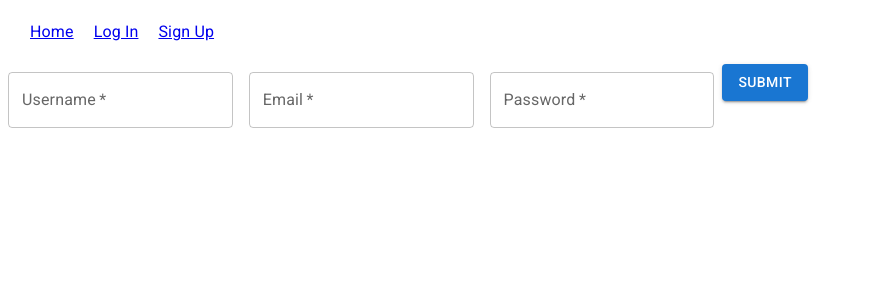
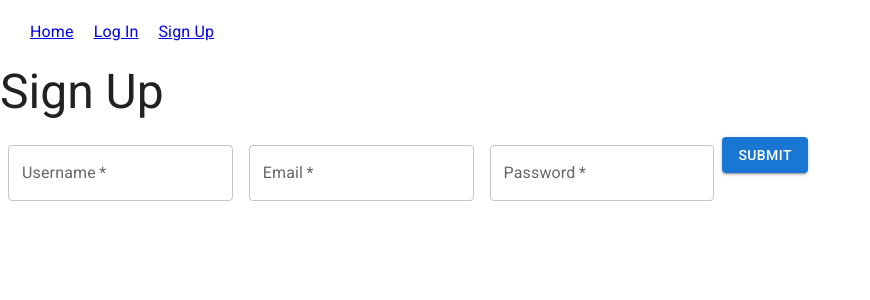
Before and after one commit to jessicamcg/cinegraph, a React (Create React App) app in the folder client/: page /signup in a window 1280 px wide. Shown: the top 300 px of the page, without its empty margins (0-870 px from the left). Built offline with nearby package versions, Linux system fonts and the light colour scheme.

Commit message:
login page renders through nav

```diff
--- a/client/src/App.js
+++ b/client/src/App.js
@@ -11,6 +11,7 @@ import { BrowserRouter as Router, Route, Switch } from 'react-router-dom';
 import Navbar from "./components/Navbar";
 import Home from "./pages/Home";
 import SignupForm from "./pages/SignupForm";
+import LoginForm from './pages/LoginForm';
 
 const httpLink = createHttpLink({
   uri: '/graphql',
@@ -40,7 +41,7 @@ function App() {
         <Navbar />
         <Switch>
           <Route exact path="/" component={Home} />
-          {/* <Route exact path="/login" component={Login} /> */}
+          <Route exact path="/login" component={LoginForm} />
           <Route exact path="/signup" component={SignupForm} />
         </Switch>
       </Router>
--- /dev/null
+++ b/client/src/pages/LoginForm.js
@@ -0,0 +1,18 @@
+import React, { useState } from "react";
+import Box from "@mui/material/Box";
+import TextField from "@mui/material/TextField";
+import Button from "@mui/material/Button";
+import Typography from '@mui/material/Typography';
+
+import { useMutation } from '@apollo/client';
+import { LOGIN } from '../utils/mutations';
+import Auth from '../utils/auth';
+
+
+export default function LoginForm() {
+    return (
+        <Box>
+
+        </Box>
+    )
+}
--- a/client/src/pages/SignupForm.js
+++ b/client/src/pages/SignupForm.js
@@ -2,6 +2,7 @@ import React, { useState } from "react";
 import Box from "@mui/material/Box";
 import TextField from "@mui/material/TextField";
 import Button from "@mui/material/Button";
+import Typography from '@mui/material/Typography';
 
 import { useMutation } from '@apollo/client';
 import { ADD_USER } from '../utils/mutations';
@@ -36,6 +37,9 @@ export default function SignupForm() {
             autoComplete="off"
             onSubmit={handleSubmit}
         >
+            <Typography variant="h3" component="div" gutterBottom>
+                Sign Up
+            </Typography>
             <TextField
                 required
                 id="outlined-required"
```
